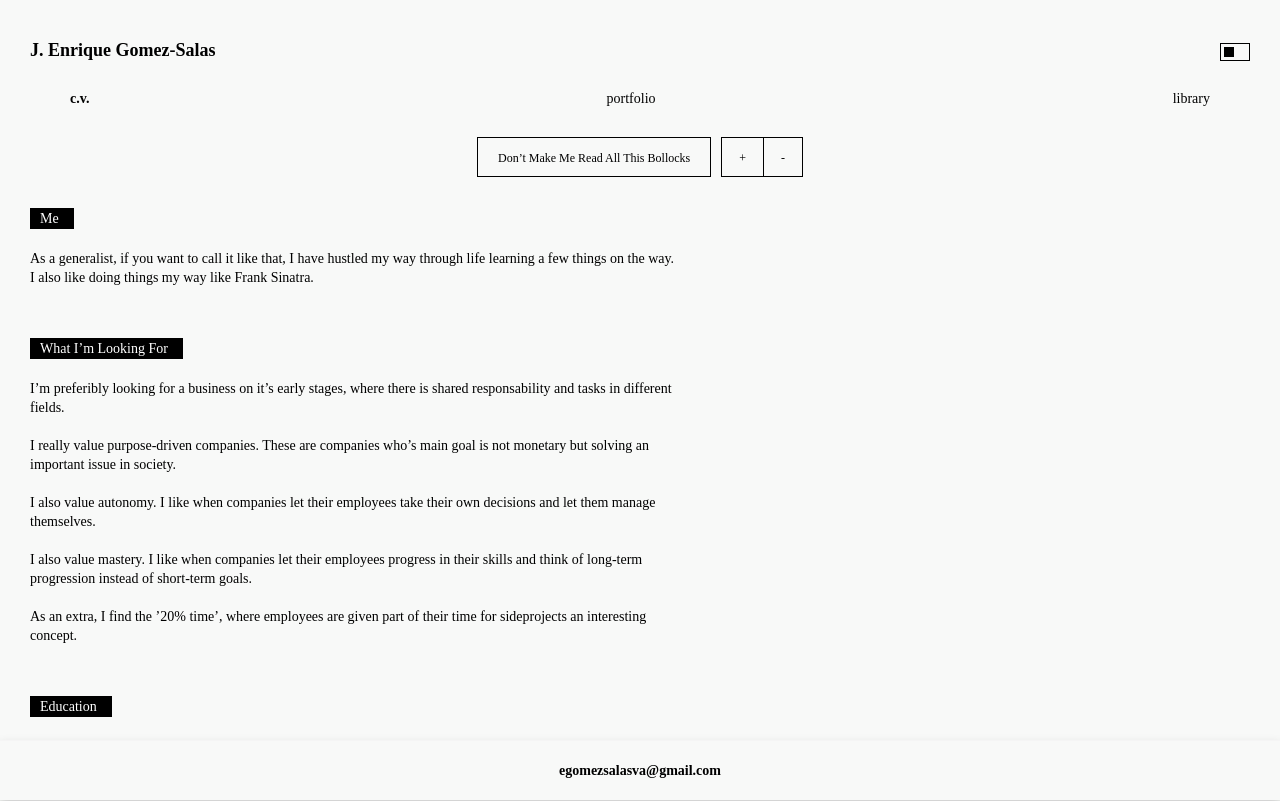
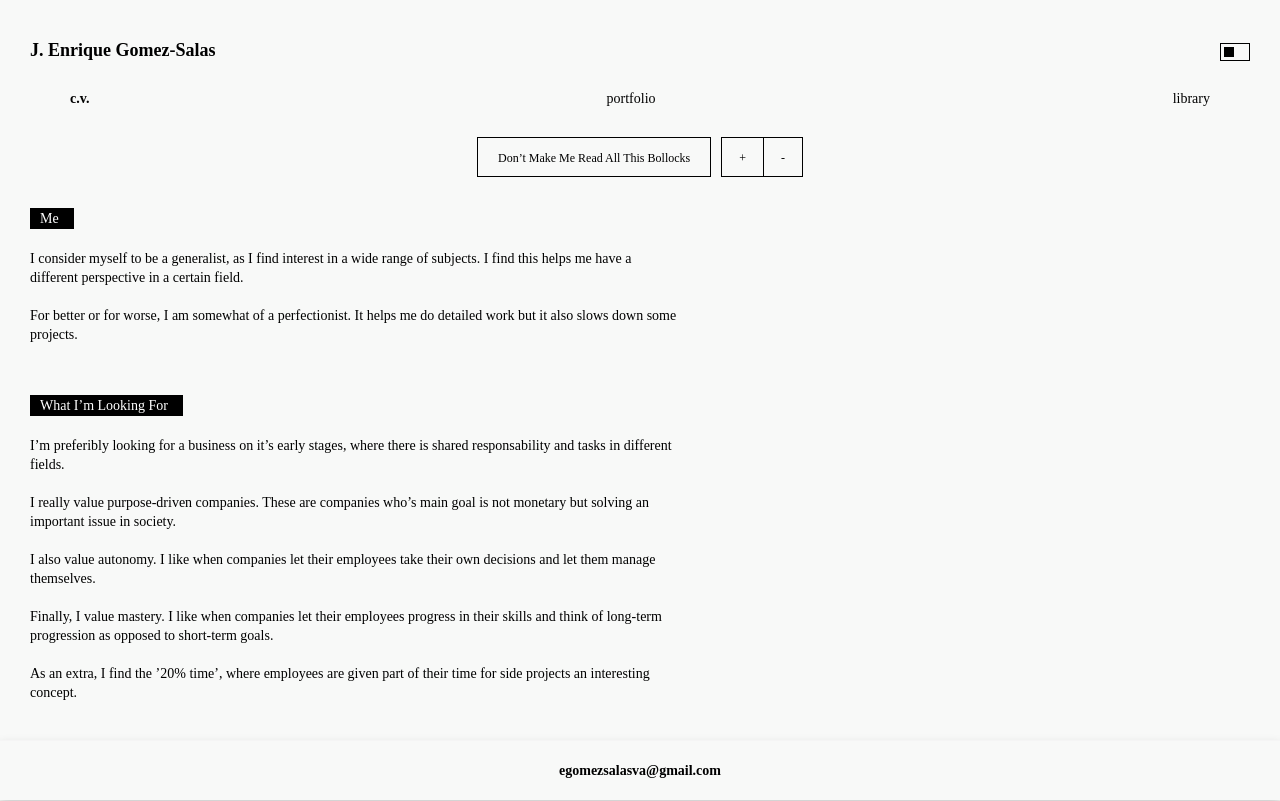
Before and after one commit to egomezsalasva/cv, a React (Create React App) app in the folder client/: page / in a window 1280 px wide. Built offline with nearby package versions, Linux system fonts and the light colour scheme.

Commit message:
Text edits

```diff
--- a/client/src/components/cv/Cv.js
+++ b/client/src/components/cv/Cv.js
@@ -307,7 +307,8 @@ function Cv() {
           <div className="section">
             <h4>Me</h4>
             <div className="storyText">
-             <p>As a generalist, if you want to call it like that, I have hustled my way through life learning a few things on the way. I also like doing things my way like Frank Sinatra.</p>
+             <p>I consider myself to be a generalist, as I find interest in a wide range of subjects. I find this helps me have a different perspective in a certain field.</p>
+             <p>For better or for worse, I am somewhat of a perfectionist. It helps me do detailed work but it also slows down some projects.</p>
             </div>
             <div className="summaryText">
               <ul>
@@ -322,8 +323,8 @@ function Cv() {
               <p>I’m preferibly looking for a business on it’s early stages, where there is shared responsability and tasks in different fields.</p>
               <p>I really value purpose-driven companies. These are companies who’s main goal is not monetary but solving an important issue in society.</p>
               <p>I also value autonomy. I like when companies let their employees take their own decisions and let them manage themselves.</p>
-              <p>I also value mastery. I like when companies let their employees progress in their skills and think of long-term progression instead of short-term goals.</p>
-              <p>As an extra, I find the ’20% time’, where employees are given part of their time for sideprojects an interesting concept.</p>
+              <p>Finally, I value mastery. I like when companies let their employees progress in their skills and think of long-term progression as opposed to short-term goals.</p>
+              <p>As an extra, I find the ’20% time’, where employees are given part of their time for side projects an interesting concept.</p>
             </div>
             <div className="summaryText">
               <ul>
@@ -337,10 +338,10 @@ function Cv() {
           <div className="section">
             <h4>Education</h4>
             <div className="storyText">
-              <p>It all started at an English school in Mallorca where I  had to go everyday from kindergarden until I got kicked out right before my A levels.</p>
-              <p>After this, I went to a Spanish school to do the E.S.O. and bachillerato.</p>
-              <p>Then I went to London to do a year of A levels in Ealing Independent College but had to come back to Spain due to economic reasons.</p>
-              <p>Back in Spain I attended Elisava to do Graphic Design.</p>
+              <p>It all started at an English school in Mallorca where I had to attend everyday from kindergarden until I got kicked out right before my A levels.</p>
+              <p>After this, I went to a Spanish school to do the E.S.O. and Bachillerato.</p>
+              <p>Then I went to London to do a year of A levels at Ealing Independent College but had to come back to Spain due to economic reasons.</p>
+              <p>Back in Spain, I attended Elisava to do Graphic Design.</p>
             </div>
             <div className="summaryText">
               <ul>
@@ -354,16 +355,15 @@ function Cv() {
           <div className="section">
             <h4>Post-Education</h4>
             <div className="storyText">
-              <p>Once I left Elisava I deciced I was interested in business. So I decided to start making clothing as it was an affordable business to start, and made me enough money to live.</p>
-              <p>For the clothing idea I needed a website so I decided to learn how to make websites with an Adobe program called Muse. Which is a very flexible drag and drop software.</p>
+              <p>Once I left Elisava I realized I was interested in business. So I decided to start making clothing as it was a business I could afford to start, and made me enough money to live.</p>
+              <p>For the clothing, I needed a website so I started to learn how to make websites with an Adobe program called Muse.</p>
               <p>Then I realized I could earn some money making websites for other people, so I moved back to Mallorca and started Gryd-Design.</p>
-              <p>With Gryd-Design I made some flyers and went around door-to-door sales. Once I got a few projects running (Carpenters, Real Estate, Film Director, Hedge Fund, Artist, Fruit Shop) I managed to save enough to hire a fried to do the sales side so I could focus on website creation. I then hired an off-shore virtual assistant to investigate what businesses didn’t have websites so we could be more efficient on the sales side.</p>
-              <p>On the way I saw a lot of inspiration on websites like awwwards and cssdesignawards and saw limitations on with Adobe Muse. So I started learning coding on 2014 roughly. I learnt HTML, CSS and JavaScript.</p>
+              <p>With Gryd-Design I made some flyers and walked around doing door-to-door sales. Once I got a few projects running (Carpenter, Real Estate, Film Director, Hedge Fund, Artist, Fruit Shop) I managed to save enough to hire a friend to do the sales side. This allowed me to focus on website creation. I then hired an off-shore virtual assistant to investigate which businesses didn’t have a websites so we could be more efficient on the sales side.</p>
+              <p>On the way I saw a lot of inspiration on websites like awwwards and cssdesignawards and saw limitations with Adobe Muse. So I started learning coding on 2014 roughly. I learnt HTML, CSS and JavaScript.</p>
               <p>During this time I bought a fucking expensive screen-printing machine so I could offer that as an extra service to my customers at Gryd. It also allowed me to retake the clothing line I wanted to initially create.</p>
-              <p>I saw myself being involved in projects I didn’t particularly relate to on Gryd-Design and got offered a job for Estiber in Barcelona.</p>
-              <p>So I moved back to Barcelona. I thought it was a good ideas as it started to become somewhat of a tech-hub at the time.</p>
-              <p>I worked for Estiber for a year as a Lead Designer and was also involved in some of the Marketing (hand-coding Mailchimp emails). After the year we decided our values didn’t match so we stopped working together.</p>
-              <p>I went back into selling clothes while I learnt new technologies like React and Node and its correspondant modules and libraries. I came to work on a coffee shop on personal projects too and got a few odd jobs here and there making webistes. I ended up catching the attention of the founder of Apollo30 in a cafe and we got on well together so he offered me to work with them and I have been working there ever since as a freelancer.</p>
+              <p>I got offered a job for Estiber in Barcelona, so I moved back there. I thought it was a good idea since it was starting to become a tech-hub at the time.</p>
+              <p>I worked for Estiber for a year as a Lead Designer and was also involved in some of the Marketing roles (hand-coding Mailchimp emails). After the year we decided our values didn’t match so we stopped working together.</p>
+              <p>I went back into selling clothes while I learnt new technologies like React and Node and its correspondant modules and libraries. I worked on personal projects too, and got a few odd jobs here and there making webistes. I ended up catching the attention of the founder of Apollo30 in a cafe and we got on well, so he offered me to work with them and I have been working there as a freelancer ever since.</p>
             </div>
             <div className="summaryText">
               <ul>
```
